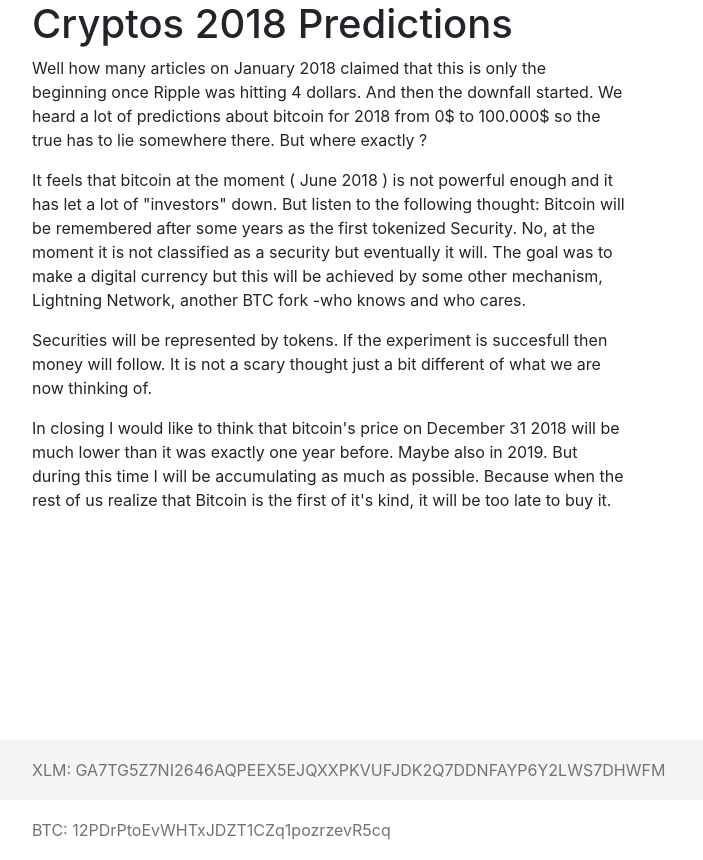
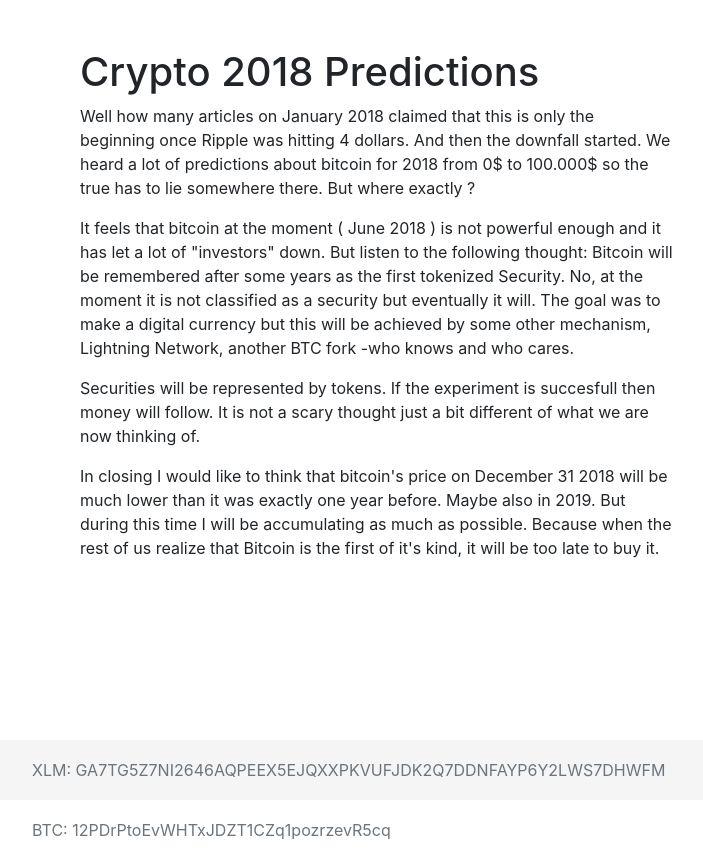
Before and after one commit to strasse86/strasse86.temp, a plain HTML site: page post2.html in a window 1280 px wide. Shown: the whole page, without its empty margins (283-986 px from the left). Drawn offline with Linux system fonts and the light colour scheme.

Commit message:
margin 5

```diff
--- a/post2.html
+++ b/post2.html
@@ -10,8 +10,9 @@
 <body>
 	   <div class="container">
 		  <div class="row " >
-			<div class="col-sm-11" >
-			<h1> Cryptos 2018 Predictions </h1>
+
+			<div class="col-sm-11 m-5" >
+			<h1> Crypto 2018 Predictions </h1>
 
 			<p> Well how many articles on January 2018 claimed that this is only the beginning once Ripple was hitting 4 dollars. And then the downfall started.
 			We heard a lot of predictions about bitcoin for 2018 from 0$ to 100.000$ so the true has to lie somewhere there. But where exactly ?</p>
```
